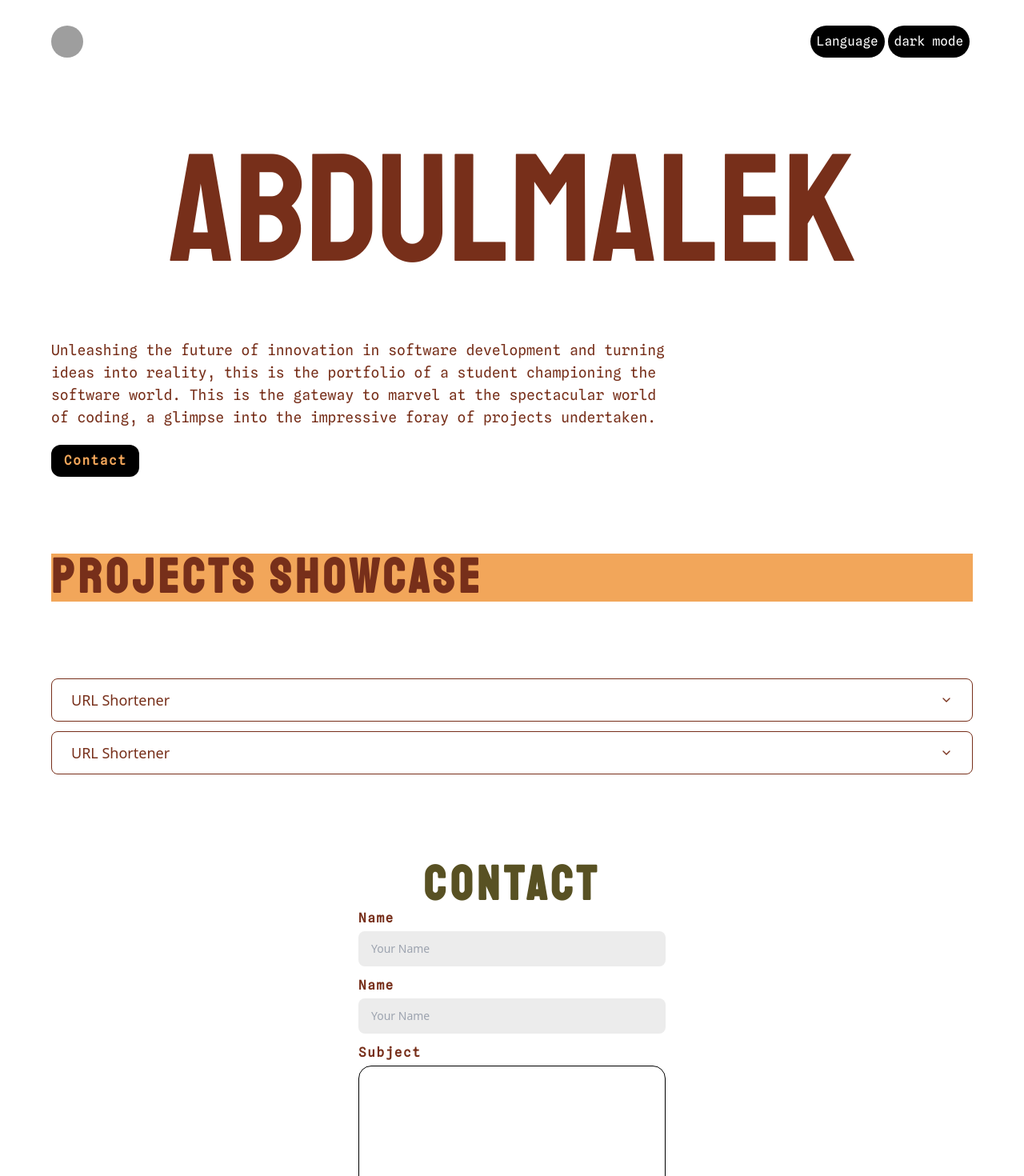
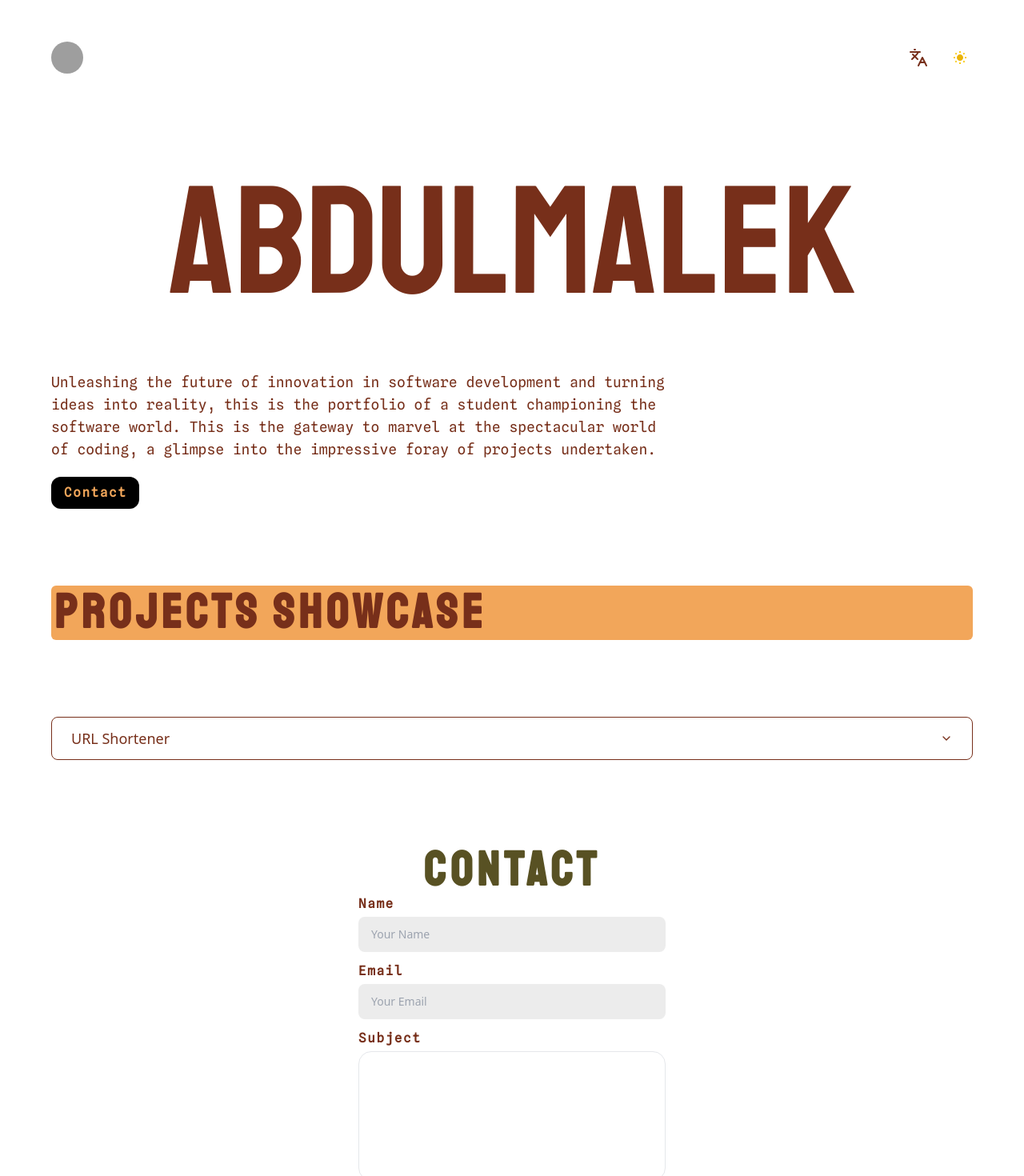
Before and after one commit to AbdulmalekAli60/My-Portfolio-, a React (Vite) app: page / in a window 1280 px wide. Shown: the top 1470 px of the page at 80% size. Built offline with nearby package versions, Linux system fonts and the light colour scheme; grey boxes are pictures that could not be loaded.

Commit message:
Finiching the footer and adding dark mode

```diff
--- a/src/App.css
+++ b/src/App.css
@@ -1,23 +1,25 @@
-/* html {
+:root {
+  --color-background-light: #ffffff;
+  --color-background-dark: #121212;
+}
+
+html {
   scroll-behavior: smooth;
-} */
+}
 
 #root {
   max-width: 1280px;
   margin: 0 auto;
   padding: 2rem;
   text-align: center;
-  --color-toggle-light: #ffffff;
-  --color-toggle-dark: #000;
-}
-body {
-  background-color: #ffffff;
 }
 
-.IsLight {
-  background-color: var(--color-toggle-light);
+body {
+  background-color: var(--color-background-light);
+  transition: background-color 0.3s ease;
 }
 
-.IsDark {
-  background-color: var(--color-toggle-dark);
+.dark body {
+  background-color: var(--color-background-dark);
+
 }
--- a/src/App.tsx
+++ b/src/App.tsx
@@ -2,46 +2,41 @@ import "./App.css";
 import Header from "./components/Header";
 import Projects from "./components/Projects";
 import Contact from "./components/Contact";
-// import Footer from "./components/Footer";
-import { useEffect } from 'react';
+import Footer from "./components/Footer";
+// import { useEffect } from "react";
 // import { useLocation } from 'react-router-dom';
+import useTheme from "./hocks/useTheme";
 
 import "preline/preline";
-import { IStaticMethods } from "preline/preline";
+// import { IStaticMethods } from "preline/preline";
 
-declare global {
-  interface Window {
-    HSStaticMethods: IStaticMethods;
-  }
-}
+// declare global {
+//   interface Window {
+//     HSStaticMethods: IStaticMethods;
+//   }
+// }
 function App() {
   // const location = useLocation();
+  const { theme } = useTheme();
 
-  useEffect(() => {
-    window.HSStaticMethods.autoInit();
-  }, []);
-
-
-
+  // useEffect(() => {
+  //   window.HSStaticMethods.autoInit();
+  // }, []);
 
   return (
-    // h-screen over
-    <div
-     className="container"
-    // style={{ border: "1px solid black" }}
-    >
+    <div className={`container ${theme}`}>
+      {/* <div className=" dark:bg-dark transition-colors duration-150"> */}
+        <Header />
+        <div className="mb-8 sm:mb-12 md:mb-16 lg:mb-24">
+          <h1 className="text-textMain dark:text-darkTextMain p-1 rounded-md font-mainFont font-bold  text-3xl sm:text-4xl md:text-5xl lg:text-6xl tracking-widest bg-buttonColor dark:bg-darkButtonColor flex justify-start">
+            Projects Showcase
+          </h1>
+        </div>
 
-      <Header />
-      <div className="mb-8 sm:mb-12 md:mb-16 lg:mb-24">
-        <h1 className="text-textMain font-mainFont font-bold  text-3xl sm:text-4xl md:text-5xl lg:text-6xl tracking-widest bg-buttonColor flex justify-start">
-          Projects Showcase
-        </h1>
-      </div>
-
-      <Projects/>
-      <Projects/>
-      <Contact/>
-
+        <Projects />
+        <Contact />
+        <Footer />
+      {/* </div> */}
     </div>
   );
 }
--- a/src/components/Contact.tsx
+++ b/src/components/Contact.tsx
@@ -4,19 +4,22 @@
 // React
 
 // React
-
-const Input = () => {
+interface InputProps {
+  inputName: string;
+  placeHolder?: string;
+}
+const Input = ({inputName, placeHolder}: InputProps) => {
   return (
     <>
       <div className="flex justify-center">
         {/* Inputs + send Button Container */}
         <div className="w-96 h-fit mb-3">
-          <span className="font-secundryFont font-bold flex justify-start text-textMain tracking-widest mb-1">
-            Name
+          <span className="font-secundryFont font-bold flex justify-start text-textMain dark:text-darkTextMain tracking-widest mb-1">
+            {inputName}
           </span>
           <input
             type="text"
-            placeholder="Your Name"
+            placeholder={placeHolder}
             className="py-3 px-4 w-full border-buttonColor rounded-lg text-sm bg-backGroundColor"
           />
         </div>
@@ -29,21 +32,21 @@ export default function Contact() {
   return (
     <>
       <div
-      // style={{ backgroundColor: "red" }}
-      className="mb-24"
+
+        className="mb-24"
       >
         <div className="mt-8 sm:mt-12 md:mt-16 lg:mt-24">
-          <h1 className="text-footerColor font-mainFont font-bold text-3xl sm:text-4xl md:text-5xl lg:text-6xl tracking-widest text-center">
+          <h1 className="text-footerColor dark:text-darkFooterColor font-mainFont font-bold text-3xl sm:text-4xl md:text-5xl lg:text-6xl tracking-widest text-center">
             Contact
           </h1>
         </div>
-        <Input />
-        <Input />
+        <Input inputName="Name" key={1} placeHolder="Your Name" />
+        <Input inputName="Email" placeHolder="Your Email" key={2} />
 
         {/* Textarea container */}
         <div className="flex justify-center">
           <div className="w-96 h-fit mb-3">
-            <span className="font-secundryFont font-bold flex justify-start text-textMain tracking-widest mb-1">
+            <span className="font-secundryFont font-bold flex justify-start text-textMain dark:text-darkTextMain tracking-widest mb-1">
               Subject
             </span>
             <textarea
@@ -53,7 +56,7 @@ export default function Contact() {
 
             <button
               style={{ color: "#000000" }}
-              className="px-4 py-2 mt-5 tracking-widest w-full bg-contactButtonColor text-base font-secundryFont rounded-xl"
+              className="px-4 py-2 mt-5 tracking-widest w-full opacity-100   hover:opacity-70  transition-all duration-300 bg-contactButtonColor text-base font-secundryFont rounded-xl"
             >
               Send
             </button>
--- a/src/components/Header.tsx
+++ b/src/components/Header.tsx
@@ -1,31 +1,63 @@
-// import useTheme from "../hocks/useTheme.tsx";
-//  import ThemeToggleButton from "./ThemeToggleButton";
+// import { useState } from "react";
+import useTheme from "../hocks/useTheme.tsx";
 
+// External Libraries
+import { Languages } from "lucide-react";
+// External Libraries
 export default function Header() {
-  // const { theme, toggleTheme } = useTheme();
+  const { theme, toggleTheme } = useTheme();
+  console.log(theme);
+
   return (
     <div className="mb-24">
       {/* Nav  */}
       <nav className="flex justify-between items-center">
         <img src="./av.jpeg" alt="" className="w-10 h-10 rounded-full" />
-        {/* <h2 className="text-textMain font-secundryFont tracking-widest">
-          {<ThemeToggleButton isDark={theme} onChange={toggleTheme} invertedIconLogic />}
-          2024
-        </h2> */}
         {/* Language and dark mode buttons */}
-        <div>
-          <button
-            style={{ background: "#000000", color: "white" }}
-            className="p-2 rounded-3xl mr-1 font-secundryFont text-buttonColor"
-          >
-            Language
+        <div className="flex justify-between gap-4">
+          <button className="p-2 rounded-3xl  text-textMain dark:text-darkTextMain hover:opacity-55  transition-colors duration-300">
+            <Languages />
           </button>
-          <button
-            style={{ background: "#000000", color: "white" }}
-            className="p-2 rounded-3xl mr-1 font-secundryFont text-buttonColor"
-          >
-            {" "}
-            dark mode
+          <button className="p-2 rounded-3xl  hover:opacity-55  transition-colors duration-300">
+            <input
+              type="checkbox"
+              id="theme-toggle"
+              name="light-switch"
+              className="light-switch sr-only"
+              checked={theme === "light"}
+              onChange={toggleTheme}
+            />
+            <label
+              className="relative cursor-pointer p-2"
+              htmlFor="theme-toggle"
+            >
+              {theme === "light" ? (
+                <svg width="16" height="16" xmlns="http://www.w3.org/2000/svg">
+                  <path
+                    className="fill-yellow-400"
+                    d="M7 0h2v2H7zM12.88 1.637l1.414 1.415-1.415 1.413-1.413-1.414zM14 7h2v2h-2zM12.95 14.433l-1.414-1.413 1.413-1.415 1.415 1.414zM7 14h2v2H7zM2.98 14.364l-1.413-1.415 1.414-1.414 1.414 1.415zM0 7h2v2H0zM3.05 1.706 4.463 3.12 3.05 4.535 1.636 3.12z"
+                  />
+                  <path
+                    className="fill-yellow-500"
+                    d="M8 4C5.8 4 4 5.8 4 8s1.8 4 4 4 4-1.8 4-4-1.8-4-4-4Z"
+                  />
+                </svg>
+              ) : (
+                <svg width="16" height="16" xmlns="http://www.w3.org/2000/svg">
+                  <path
+                    className="fill-gray-400"
+                    d="M6.2 1C3.2 1.8 1 4.6 1 7.9 1 11.8 4.2 15 8.1 15c3.3 0 6-2.2 6.9-5.2C9.7 11.2 4.8 6.3 6.2 1Z"
+                  />
+                  <path
+                    className="fill-gray-500"
+                    d="M12.5 5a.625.625 0 0 1-.625-.625 1.252 1.252 0 0 0-1.25-1.25.625.625 0 1 1 0-1.25 1.252 1.252 0 0 0 1.25-1.25.625.625 0 1 1 1.25 0c.001.69.56 1.249 1.25 1.25a.625.625 0 1 1 0 1.25c-.69.001-1.249.56-1.25 1.25A.625.625 0 0 1 12.5 5Z"
+                  />
+                </svg>
+              )}
+              <span className="sr-only">
+                Switch to {theme === "light" ? "dark" : "light"} version
+              </span>
+            </label>
           </button>
         </div>
         {/* ===Language and dark mode buttons=== */}
@@ -34,14 +66,13 @@ export default function Header() {
 
       {/* Header */}
       <header className="mt-24">
-
-        <h1 className="text-textMain font-mainFont text-4xl sm:text-5xl md:text-7xl lg:text-9xl xl:text-[12rem] 2xl:text-[14rem] leading-tight sm:leading-none text-center mb-4 sm:mb-6 md:mb-8">
+        <h1 className="text-textMain dark:text-darkTextMain font-mainFont text-4xl sm:text-5xl md:text-7xl lg:text-9xl xl:text-[12rem] 2xl:text-[14rem] leading-tight sm:leading-none text-center mb-4 sm:mb-6 md:mb-8">
           Abdulmalek
         </h1>
 
         {/* p container */}
         <div className="max-w-3xl">
-          <p className="mt-16 text-left text-lg font-secundryFont  text-textMain">
+          <p className="mt-16 text-left text-lg font-secundryFont  text-textMain dark:text-darkTextMain">
             Unleashing the future of innovation in software development and
             turning ideas into reality, this is the portfolio of a student
             championing the software world. This is the gateway to marvel at the
@@ -55,7 +86,7 @@ export default function Header() {
         <div className="flex justify-start ">
           <button
             style={{ backgroundColor: "#000000" }}
-            className="px-4 py-2 mt-5 tracking-widest  text-buttonColor text-base font-bold font-secundryFont rounded-xl"
+            className="px-4 py-2 mt-5 tracking-widest  text-buttonColor dark:text-darkButtonColor border-white text-base font-bold font-secundryFont rounded-xl"
           >
             Contact
           </button>
--- a/src/components/Projects.tsx
+++ b/src/components/Projects.tsx
@@ -7,8 +7,8 @@ import { useState } from "react";
 
 const TechStackItem = ({ tech }: { tech: string }) => (
   <span
-    style={{ backgroundColor: "#e5e7eb" }}
-    className="inline-flex items-center p-3  rounded-full text-sm font-medium  mr-2 mb-2"
+    // style={{ backgroundColor: "#e5e7eb" }}
+    className="inline-flex items-center p-3 dark:text-darkTextMain dark:bg-darkGitHubButtonColor  rounded-full text-sm font-medium  mr-2 mb-2"
   >
     {tech}
   </span>
@@ -37,13 +37,13 @@ export default function Projects() {
       <div>
         <button
           type="button"
-          className="hs-collapse-toggle  w-full mb-3 py-3 px-6 flex items-center justify-between gap-x-2 text-lg font-medium rounded-lg border border-transparent text-textMain focus:outline-none disabled:opacity-50 disabled:pointer-events-none"
+          className="hs-collapse-toggle w-full mb-3 py-3 px-6 flex items-center justify-between gap-x-2 text-lg font-medium rounded-lg border border-textMain dark:border-darkTextMain text-textMain dark:text-darkTextMain focus:outline-none disabled:opacity-50 disabled:pointer-events-none"
           onClick={() => setIsOpen(!isOpen)}
           aria-expanded={isOpen}
         >
           <span>URL Shortener</span>
           <svg
-             className={`shrink-0 size-4 text-white transition-transform duration-300 ${
+            className={`shrink-0 size-4 text-textMain dark:text-white transition-transform duration-300 ${
               isOpen ? "rotate-180" : ""
             }`}
             xmlns="http://www.w3.org/2000/svg"
@@ -61,13 +61,13 @@ export default function Projects() {
         </button>
         <div
           className={`transition-all duration-300 ease-in-out overflow-hidden ${
-            isOpen ? "max-h-[1000px] opacity-100" : "max-h-0 opacity-0"
+            isOpen ? "max-h-fit opacity-100" : "max-h-0 opacity-0"
           }`}
         >
           <div className="mt-5">
             <div className="grid grid-cols-12 max-h-fit ">
-              <div className="col-span-12 bg-backGroundColor  p-4 rounded-3xl mb-5 shadow-md hover:shadow-lg transition-all ease-in-out delay-150">
-                <h1 className="sm:text-3xl md:text-4xlfont-bold font-mainFont text-textMain tracking-wide flex justify-start lg:text-5xl">
+              <div className="col-span-12 bg-backGroundColor dark:bg-darkBackGroundColor  p-4 rounded-3xl mb-5 shadow-md hover:shadow-lg transition-all ease-in-out delay-150">
+                <h1 className="sm:text-3xl md:text-4xlfont-bold font-mainFont text-textMain dark:text-darkTextMain tracking-wide flex justify-start lg:text-5xl">
                   What is the project?
                 </h1>
                 <p className="mb-4 font-secundryFont">
@@ -83,33 +83,33 @@ export default function Projects() {
               </div>
             </div>
             <div className="grid grid-cols-1 md:grid-cols-12 gap-5 h-full mb-10">
-              <div className="col-span-1 bg-backGroundColor md:col-span-12 lg:col-span-6 rounded-3xl p-4 shadow-md hover:shadow-lg transition-all ease-in-out delay-150 ">
-                <h2 className="text-2xl text-textMain md:text-3xl font-bold  tracking-wide mb-4 flex items-center">
+              <div className="col-span-1 bg-backGroundColor dark:bg-darkBackGroundColor  md:col-span-12 lg:col-span-6 rounded-3xl p-4 shadow-md hover:shadow-lg transition-all ease-in-out delay-150 ">
+                <h2 className="text-2xl text-textMain dark:text-darkTextMain md:text-3xl font-bold  tracking-wide mb-4 flex items-center">
                   <Code className="mr-2" /> Tech Stack
                 </h2>
-                <p className="flex flex-wrap">
+                <p className="flex flex-wrap dark:text-darkTextMain">
                   {techStack.map((tech, indx) => {
                     return <TechStackItem key={indx} tech={tech} />;
                   })}
                 </p>
               </div>
-              <div className="lg:col-span-6 bg-backGroundColor md:col-span-12 rounded-3xl p-6 shadow-md hover:shadow-lg transition-all ease-in-out delay-150">
-                <h2 className="text-textMain text-2xl md:text-3xl font-bold  tracking-wide mb-4 flex items-center">
+              <div className="lg:col-span-6 bg-backGroundColor dark:bg-darkBackGroundColor  md:col-span-12 rounded-3xl p-6 shadow-md hover:shadow-lg transition-all ease-in-out delay-150">
+                <h2 className="text-textMain dark:text-darkTextMain text-2xl md:text-3xl font-bold  tracking-wide mb-4 flex items-center">
                   <ExternalLink className="mr-2" /> Links
                 </h2>
                 <div className="space-y-4 h-full w-full flex flex-col justify-evely gap-4">
                   <a
                     href="#"
-                    style={{ backgroundColor: "#2560eb", color: "white" }}
-                    className="w-full text-center py-2 px-4 rounded-lg  flex items-center justify-center"
+                    style={{ color: "white" }}
+                    className="w-full bg-visitWebsiteButtonColor dark:bg-darkVisitWebsiteButtonColor text-center py-2 px-4 rounded-lg  flex items-center justify-center"
                   >
                     <ExternalLink className="mr-2" size={20} />
                     Visit Website
                   </a>
                   <a
                     href="#"
-                    style={{ backgroundColor: "#1f2937", color: "white" }}
-                    className=" w-full text-center py-2 px-4 rounded-lg flex items-center justify-center"
+                    style={{ color: "white" }}
+                    className=" w-full text-center bg-gitHubButtonColor dark:bg-darkGitHubButtonColor py-2 px-4 rounded-lg flex items-center justify-center"
                   >
                     <Github className="mr-2" size={20} />
                     View on GitHub
--- a/src/hocks/useTheme.tsx
+++ b/src/hocks/useTheme.tsx
@@ -25,18 +25,27 @@ const useTheme = (): { theme: Theme; toggleTheme: () => void } => {
     return preferredTheme;
   };
 
-  const [theme, setTheme] = useState<Theme>(initializeTheme);
+  const [theme, setTheme] = useState<Theme>(initializeTheme());
+
+  const applyTheme = (newTheme: Theme) => {
+    document.documentElement.classList.remove("light", "dark");
+    document.documentElement.classList.add(newTheme);
+    localStorage.setItem("theme", newTheme);
+  };
 
   // Toggle between light and dark theme
   const toggleTheme = (): void => {
-    const newTheme: Theme = theme === "light" ? "dark" : "light";
-    setTheme(newTheme);
-    localStorage.setItem("theme", newTheme);
+    setTheme((prevTheme) => {
+      const newTheme: Theme = prevTheme === "light" ? "dark" : "light";
+      applyTheme(newTheme);
+      return newTheme;
+    });
   };
 
   // Update the className of the body tag whenever the theme changes
+  // Apply the theme when the component mounts
   useEffect(() => {
-    document.body.className = theme;
+    applyTheme(theme);
   }, [theme]);
 
   return { theme, toggleTheme };
--- a/tailwind.config.js
+++ b/tailwind.config.js
@@ -1,24 +1,45 @@
 /** @type {import('tailwindcss').Config} */
 export default {
-  content: ["./index.html", "./src/**/*.{js,ts,jsx,tsx}",
-    './node_modules/preline/preline.js'],
+  content: [
+    "./index.html",
+    "./src/**/*.{js,ts,jsx,tsx}",
+    "./node_modules/preline/preline.js",
+  ],
+  darkMode: "class",
+
   theme: {
     container: {
       padding: "2rem",
     },
+    extend: {
+      backgroundColor: {
+        light: '#ececec',  // Your light mode background color
+        dark: '#121212',   // Your dark mode background color
+      },
+
     colors: {
       textMain: "#772F1A",
       buttonColor: "#F2A65A",
-      footerColor:"#585123",
-      backGroundColor:"#ececec",
-      contactButtonColor:"#F58549",
+      footerColor: "#585123",
+      backGroundColor: "#ececec",
+      contactButtonColor: "#F58549",
+      visitWebsiteButtonColor:"#2560eb",
+      gitHubButtonColor:"#1f2937",
+      // Dark colors ====================
+      darkButtonColor:"#772F1A",
+      darkFooterColor:"#6A6329",
+      darkBackGroundColor:"#F0E6D2",
+      // #F0E3F0
+      // contactButtonColor:"" same
+      darkVisitWebsiteButtonColor:"#4080FF",
+      darkGitHubButtonColor:"#3A4B66",
+      darkTextMain:"#F2A65A",
+      white:"#fff",
     },
     fontFamily: {
       mainFont: ["Staatliches"],
       secundryFont: ["SplineSansMono"],
     },
   },
-  plugins: [
-    require('preline/plugin'),
-  ],
-};
+  plugins: [require("preline/plugin")],
+}}
```
Also changed, not shown: src/components/Footer.tsx (+52 -3 lines), src/components/ThemeToggleButton.tsx (deleted, +0 -25 lines), src/index.css (+1 -70 lines).
